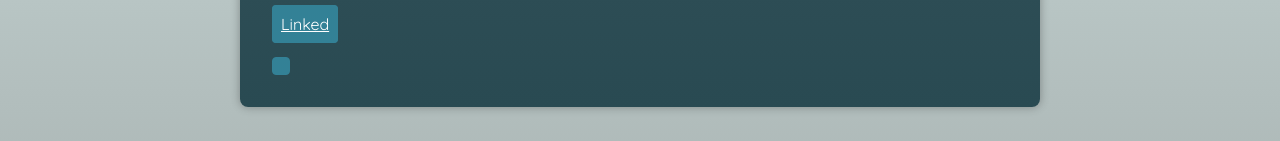
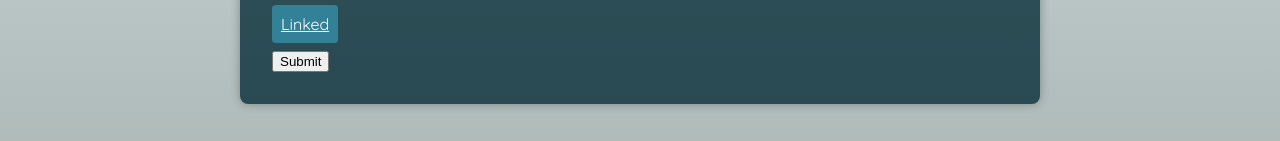
Before and after one commit to reskiabs/ts-adv-component, a React (Vite) app: page / in a window 1280 px wide. Shown: the part 273-414 px from the top of the page. Built offline with nearby package versions, Linux system fonts and the light colour scheme; a web font is replaced by a local one.

Commit message:
polymorphic component with generic types

```diff
--- a/src/App.tsx
+++ b/src/App.tsx
@@ -16,7 +16,9 @@
         </Button>
       </p>
 
-      <Container as={Button} />
+      <Container as="button" onClick={() => {}} type="button">
+        Submit
+      </Container>
     </main>
   );
 }
--- a/src/components/Container.tsx
+++ b/src/components/Container.tsx
@@ -1,9 +1,19 @@
-import { type ElementType } from "react";
+import {
+  type ComponentPropsWithoutRef,
+  type ElementType,
+  type ReactNode,
+} from "react";
 
-type ContainerProps = {
-  as: ElementType;
-};
+type ContainerProps<T extends ElementType> = {
+  as?: T;
+  children: ReactNode;
+} & ComponentPropsWithoutRef<T>;
 
-export default function Container({ as: Component }: ContainerProps) {
-  return <Component />;
+export default function Container<C extends ElementType>({
+  as,
+  children,
+  ...props
+}: ContainerProps<C>) {
+  const Component = as || "div";
+  return <Component {...props}>{children}</Component>;
 }
```
